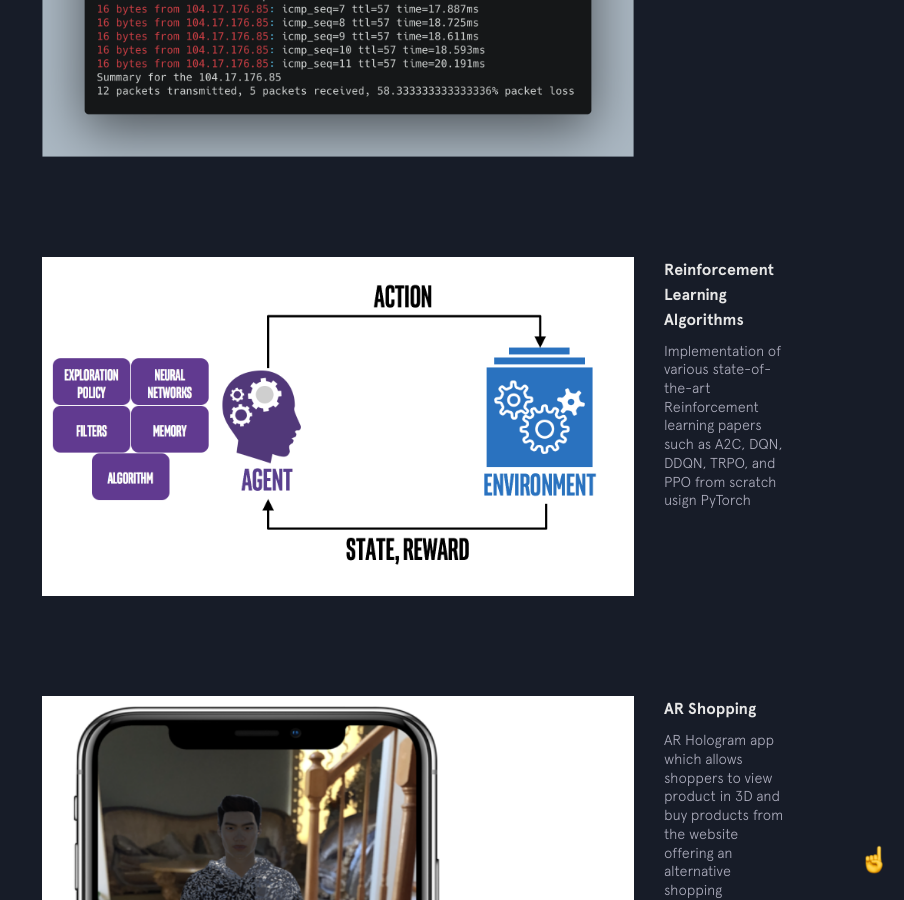
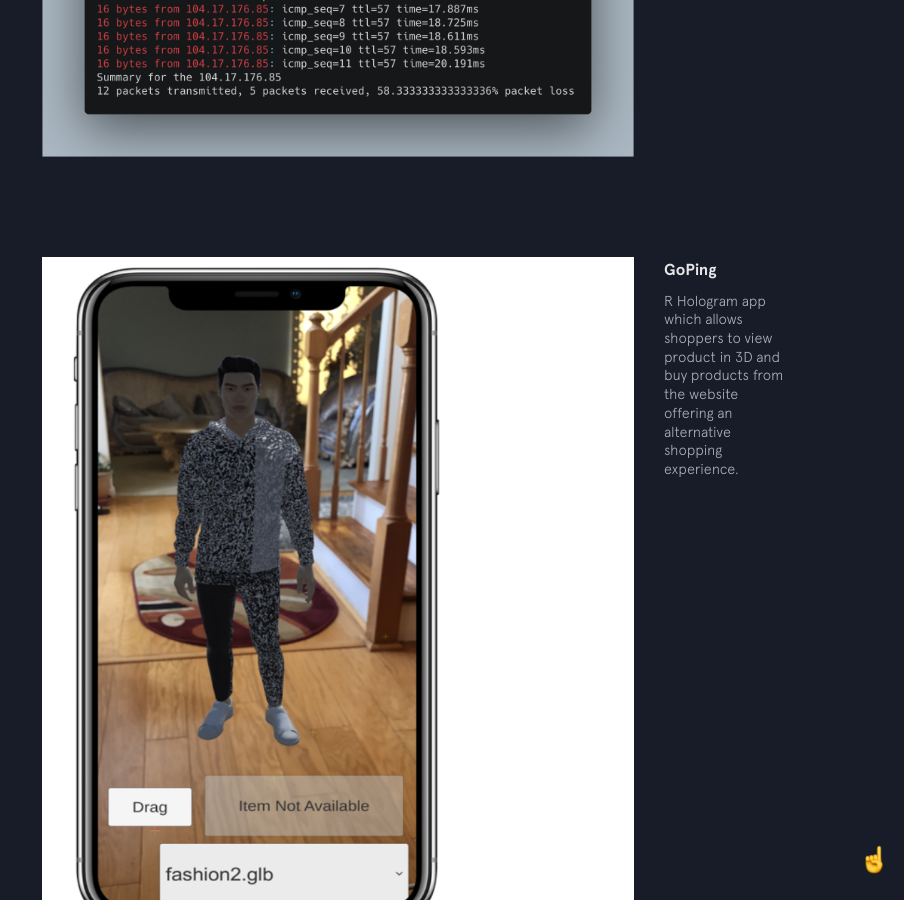
Before and after one commit to mohitnihalani/mohitnihalani.github.io, a Jekyll site: the page built from index.html, in a window 1280 px wide and 900 px high, scrolled down 3954 px. Shown: the whole window, without its empty margins (376-1280 px from the left). Built offline with Jekyll 4.4.1, drawn with Linux system fonts in a browser that asks for light colours; nearby versions of some CDN libraries.

Commit message:
added project alignment

```diff
--- a/_includes/featured-projects.html
+++ b/_includes/featured-projects.html
@@ -28,6 +28,20 @@
       </figcaption>
     </div>
 
+    <div class="project AR">
+      <figure class="project__pic">
+        <a href="https://github.com/mohitnihalani/ARShopping" target="_blank">
+          <img src="{{site.baseurl}}/img/featured/arshopping/sample.png" alt="">
+        </a>
+      </figure>
+      <figcaption class="project__caption">
+        <div class="project__name">
+          <a href="https://github.com/mohitnihalani/ARShopping" target="_blank">GoPing</a>
+        </div>
+        <p>R Hologram app which allows shoppers to view product in 3D and buy products from the website offering an alternative shopping experience.</p>
+      </figcaption>
+    </div>
+
     <div class="project rl">
       <figure class="project__pic">
         <a href="https://github.com/mohitnihalani/Deep-Q-Learning-Paper" target="_blank">
@@ -41,19 +55,5 @@
         <p>Implementation of various state-of-the-art Reinforcement learning papers such as A2C, DQN, DDQN, TRPO, and PPO from scratch usign PyTorch</p>
       </figcaption>
     </div>
-
-    <div class="project ARShopping">
-      <figure class="project__pic">
-        <a href="https://github.com/mohitnihalani/ARShopping" target="_blank">
-          <img src="{{site.baseurl}}/img/featured/arshopping/sample.png" alt="">
-        </a>
-      </figure>
-      <figcaption class="project__caption">
-        <div class="project__name">
-          <a href="https://github.com/mohitnihalani/ARShopping" target="_blank">AR Shopping</a>
-        </div>
-        <p>AR Hologram app which allows shoppers to view product in 3D and buy products from the website offering an alternative shopping experience. </p>
-      </figcaption>
-    </div>
   </div>
 </section>
```
